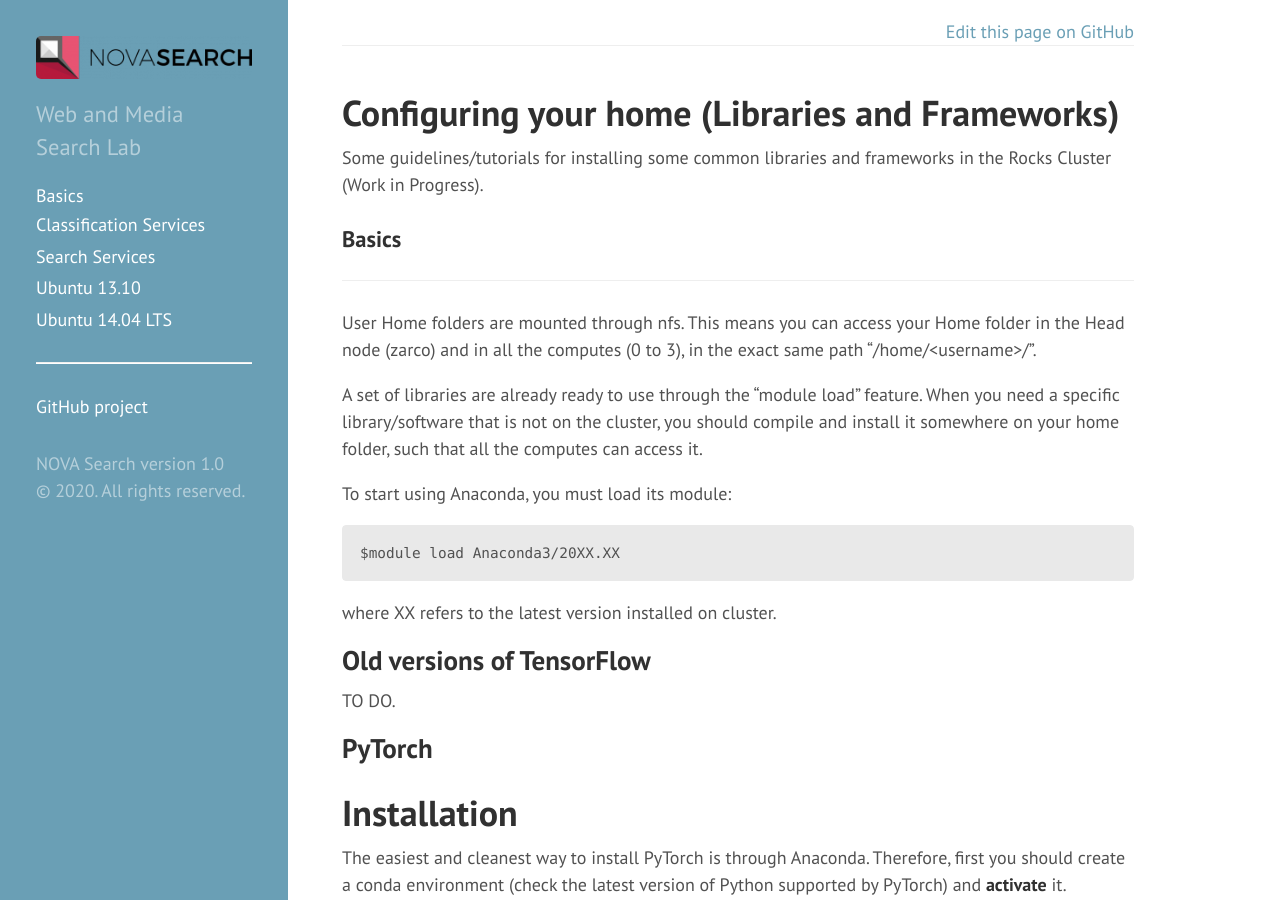
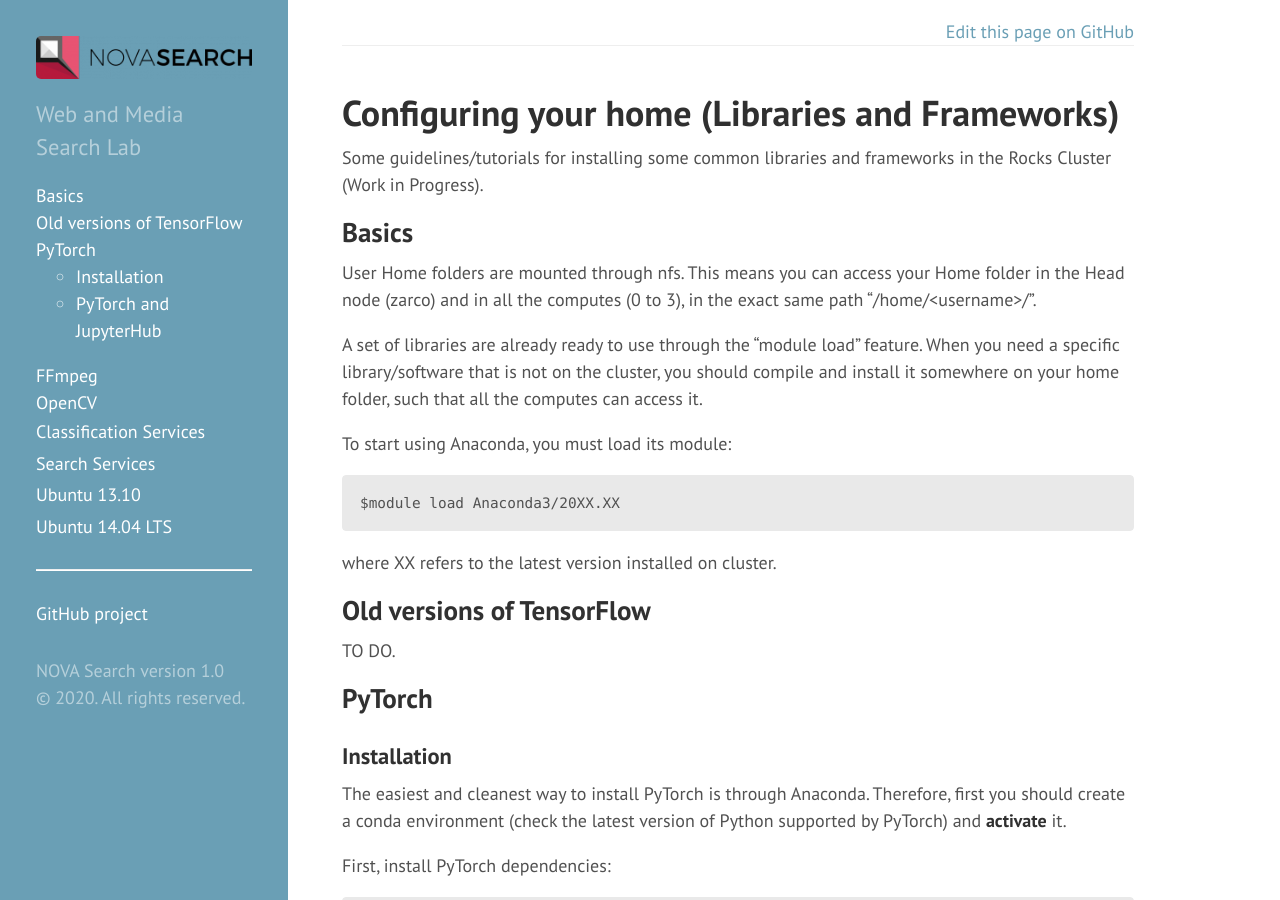
Before and after one commit to novasearch/wiki.novasearch.org, a Jekyll site: the page built from wiki/Software_Libraries.md, in a window 1280 px wide and 900 px high. Built offline with Jekyll 4.4.1, drawn with Linux system fonts in a browser that asks for light colours.

Commit message:
Update Software_Libraries.md

```diff
--- a/wiki/Software_Libraries.md
+++ b/wiki/Software_Libraries.md
@@ -7,7 +7,7 @@
 Some guidelines/tutorials for installing some common libraries and frameworks in the Rocks Cluster (Work in Progress).
 
 
-### Basics
+Basics
 ------------
 
 User Home folders are mounted through nfs. This means you can access your Home folder in the Head node (zarco) and in all the computes (0 to 3), in the exact same path "/home/\<username\>/".
@@ -28,7 +28,7 @@
 PyTorch
 ------------
 
-# Installation
+### Installation
 
 The easiest and cleanest way to install PyTorch is through Anaconda. Therefore, first you should create a conda environment (check the latest version of Python supported by PyTorch) and **activate** it.
 
@@ -74,7 +74,7 @@
     $ pythont -c "import torch; print(torch.__version__)"
     1.4.0
 
-# PyTorch and JupyterHub
+### PyTorch and JupyterHub
 Now for the second and last tricky part. The alias we created doesn't work with JupyterHub. Instead, we need to patch the IPython Kernel that you are using to use the new GLibc version.
 
 Let's say you have an Anaconda environment called `my_env`. To run things on JupyterHub using this env, you had to create an ipykernel for that env. With the environment `my_env` activated:
```
